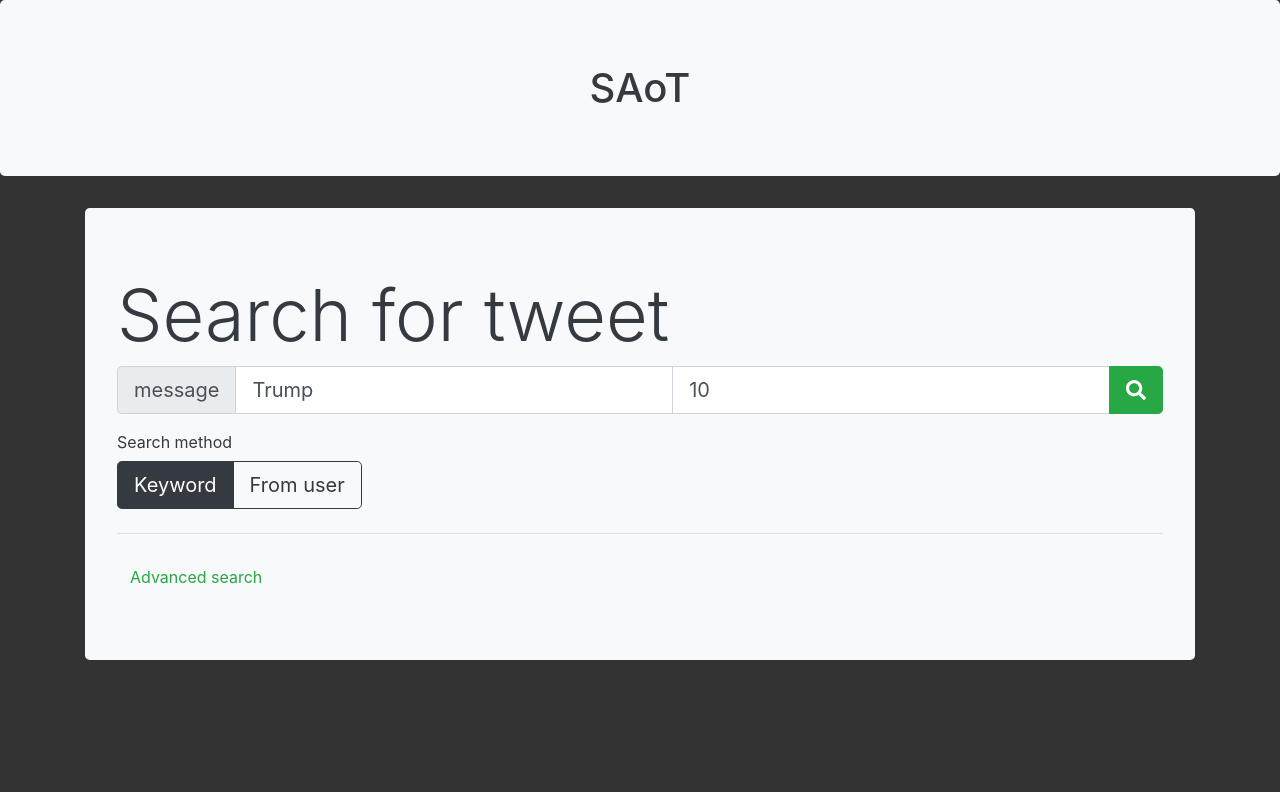
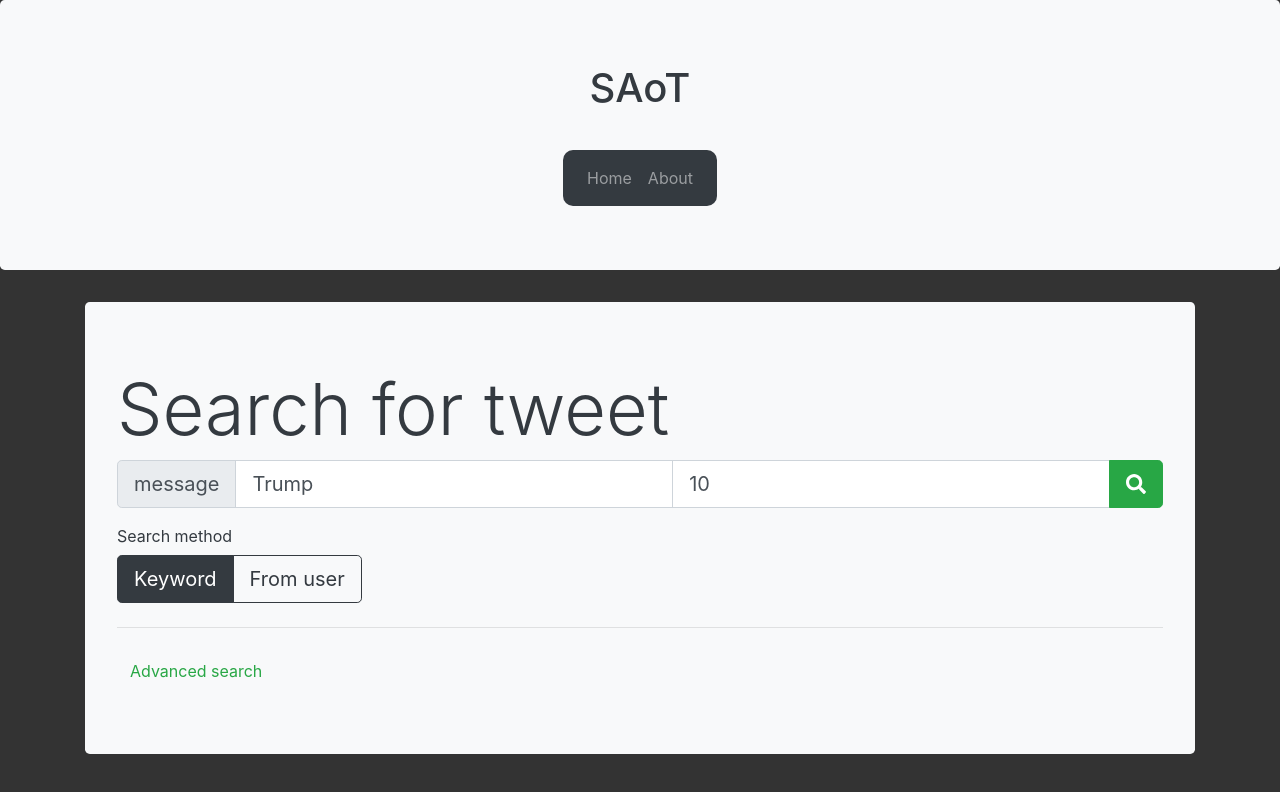
Before and after one commit to zackotterstrom/SAoT, a Vue app: page / in a window 1280 px wide. Shown: the top 792 px of the page. Built offline with nearby package versions, Linux system fonts and the light colour scheme.

Commit message:
Navbar done

```diff
--- a/src/components/Header.vue
+++ b/src/components/Header.vue
@@ -4,6 +4,15 @@
         text-variant="dark"
     )
         h1(@click="goHome") SAoT
+        b-navbar#navs(toggleable="md"
+            type="dark"
+            variant="dark"
+        )
+            b-navbar-nav#navbar
+                b-nav-item(href='/' ) Home
+                b-nav-item(href='/about' ) About
+
+
 </template>
 
 <script lang="ts">
@@ -21,4 +30,15 @@ export default class Header extends Vue {
 #header h1
     cursor: pointer
     display: inline
+#header
+    display: flex
+    flex-direction: column
+    justify-content: center
+    align-items: center
+#navs
+    margin-top: 30px
+    border-radius: 10px
+    display: flex
+    justify-content: center
+    align-items: center
 </style>
```
